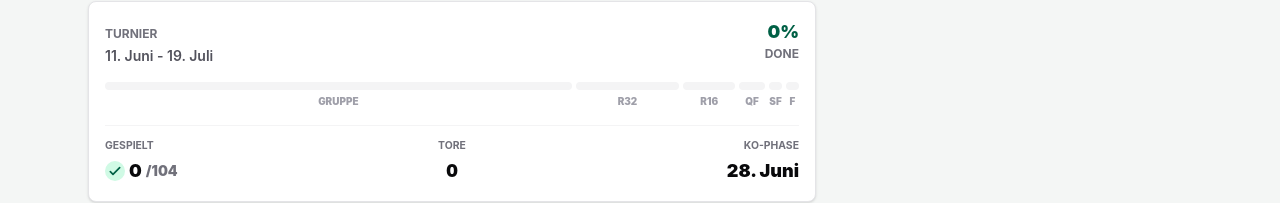
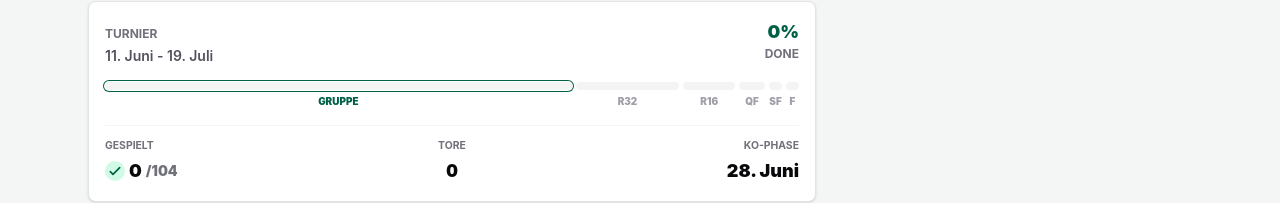
Before and after one commit to SirIceCream/wc26, a Next.js app: page / in a window 1280 px wide. Shown: the part 558-761 px from the top of the page. Built offline with nearby package versions, Linux system fonts and the light colour scheme; no server answers; the database is empty.

Commit message:
Mark current tournament stage in progress bar

```diff
--- a/src/components/app/tournament-progress.tsx
+++ b/src/components/app/tournament-progress.tsx
@@ -29,6 +29,9 @@ export function TournamentProgressCard({
   const percent = Math.round(
     (progress.completedMatches / progress.totalMatches) * 100,
   );
+  const activeStageIndex = progress.stages.findIndex(
+    (stage) => stage.completed < stage.total,
+  );
 
   return (
     <Surface className="p-4">
@@ -48,9 +51,9 @@ export function TournamentProgressCard({
       </div>
 
       <div className="mb-4 flex gap-1">
-        {progress.stages.map((stage) => {
+        {progress.stages.map((stage, index) => {
           const fill = stage.total > 0 ? stage.completed / stage.total : 0;
-          const active = fill > 0 && fill < 1;
+          const active = index === activeStageIndex;
 
           return (
             <div
@@ -61,7 +64,7 @@ export function TournamentProgressCard({
               <div
                 className={cn(
                   "relative h-2 overflow-hidden rounded-sm bg-zinc-100",
-                  active && "ring-1 ring-emerald-800",
+                  active && "ring-1 ring-emerald-800 ring-offset-1",
                 )}
               >
                 <div
@@ -72,7 +75,7 @@ export function TournamentProgressCard({
               <div
                 className={cn(
                   "mt-1 truncate text-center text-[0.62rem] font-black uppercase",
-                  fill > 0 ? "text-emerald-800" : "text-zinc-400",
+                  fill > 0 || active ? "text-emerald-800" : "text-zinc-400",
                 )}
               >
                 {stage.label}
```
